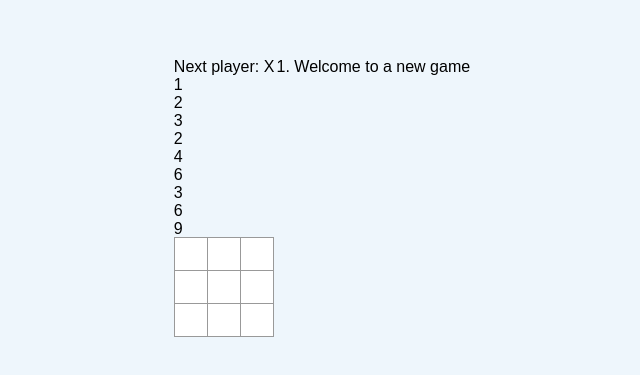
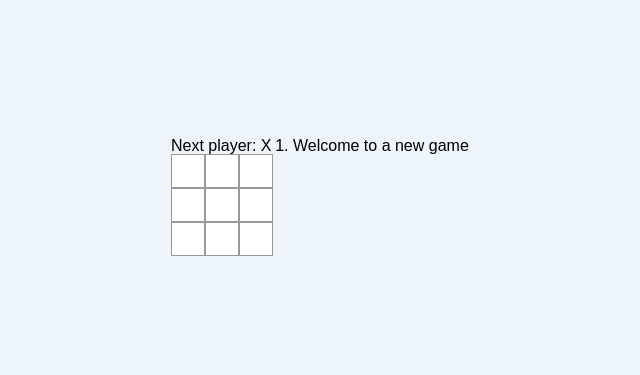
Before and after one commit to karlchvojka/Tic-Tac-Toe, a Next.js app: page / in a window 1280 px wide. Shown: the part 203-578 px from the top of the page, without its empty margins (318-958 px from the left). Built offline with nearby package versions, Linux system fonts and the light colour scheme.

Commit message:
FEAT: Simplify Game board building

```diff
--- a/src/components/Board/Board.module.css
+++ b/src/components/Board/Board.module.css
@@ -1,5 +1,5 @@
-.boardRow:after {
-  clear: both;
-  content: '';
-  display: table;
+.playBoard {
+  display: grid;
+  grid-template-rows: 34px 34px 34px;
+  grid-template-columns: 34px 34px 34px;
 }
--- a/src/components/Board/Board.tsx
+++ b/src/components/Board/Board.tsx
@@ -97,33 +97,14 @@ export default function Board({ xIsNext, squares, onPlay} : BoardProps) {
   return (
     <div className="board-wrap">
       <div className="status"><p>{gameStatus}</p></div>
-      <div className="playBoard">
+      <div className={styles.playBoard}>
         {
-          [...Array(3).keys()].map(keyRow =>
-            <div className={[styles.boardRow, keyRow]}>
-              {
-                [...Array(3).keys()].map(keyCol =>
-                  <p className={keyCol + 1}>{((keyRow + 1) * (keyCol + 1)) }</p>
-                )
-              }
+          [...Array(9).keys()].map(square =>
+            <div key={square} className={square}>
+              <Square value={squares[square]} onSquareClick={() => handleClick(square)} />
             </div>
           )
         }
-        <div className={styles.boardRow}>
-          <Square value={squares[0]} onSquareClick={() => handleClick(0)} />
-          <Square value={squares[1]} onSquareClick={() => handleClick(1)} />
-          <Square value={squares[2]} onSquareClick={() => handleClick(2)} />
-        </div>
-        <div className={styles.boardRow}>
-          <Square value={squares[3]} onSquareClick={() => handleClick(3)} />
-          <Square value={squares[4]} onSquareClick={() => handleClick(4)} />
-          <Square value={squares[5]} onSquareClick={() => handleClick(5)} />
-        </div>
-        <div className={styles.boardRow}>
-          <Square value={squares[6]} onSquareClick={() => handleClick(6)} />
-          <Square value={squares[7]} onSquareClick={() => handleClick(7)} />
-          <Square value={squares[8]} onSquareClick={() => handleClick(8)} />
-        </div>
       </div>
     </div>
   );
--- a/src/components/Game/Game.module.css
+++ b/src/components/Game/Game.module.css
@@ -4,5 +4,6 @@
 }
 
 .gameInfo {
+  min-width: 180px;
   margin-left: 20px;
 }
```
